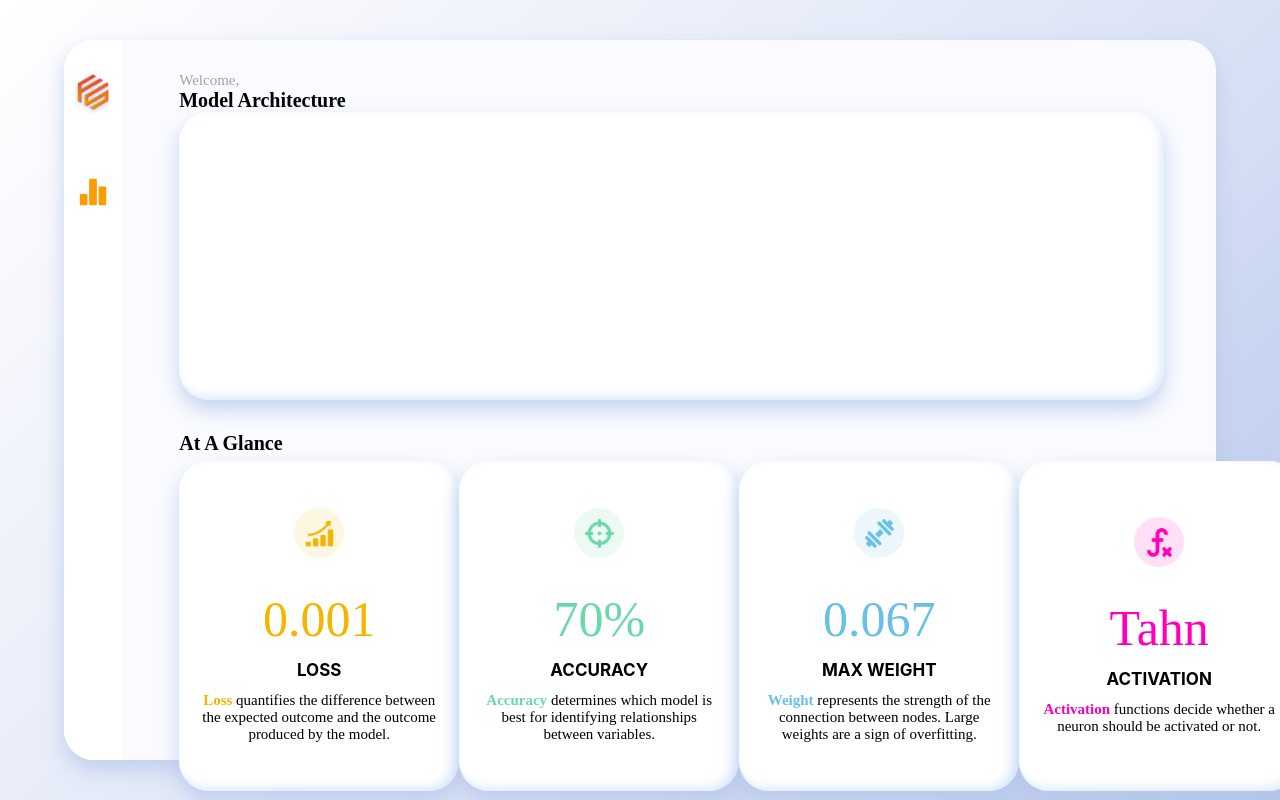
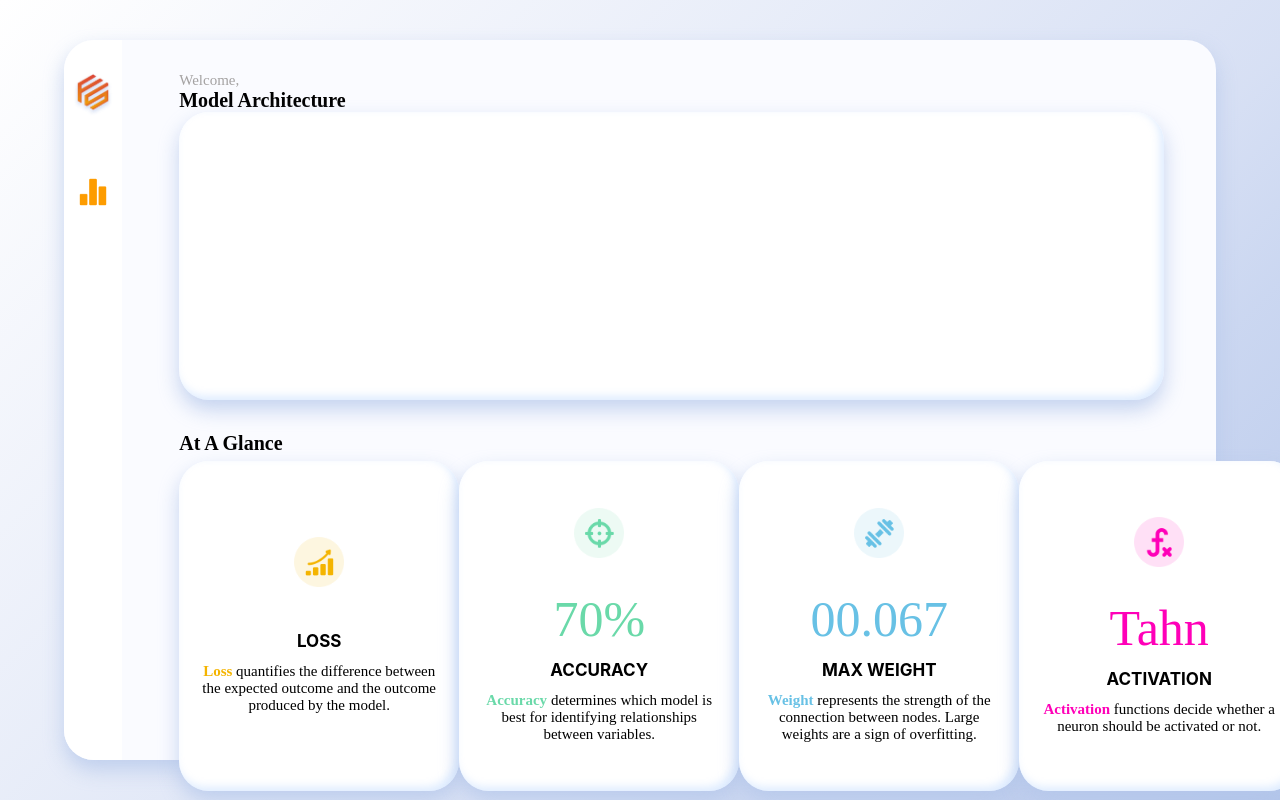
Before and after one commit to oslabs-beta/FlowSpace, a React (Create React App) app: page / in a window 1280 px wide. Built offline with nearby package versions, Linux system fonts and the light colour scheme; no server answers.

Commit message:
Connected loss data to front page

```diff
--- a/client/App.jsx
+++ b/client/App.jsx
@@ -1,4 +1,4 @@
-import React from 'react';
+import React, { useState, useEffect } from 'react';
 import { Link } from 'react-router-dom'
 import './App.scss';
 import HorizontalFlow from './ReactFlowTest.jsx';
@@ -9,11 +9,13 @@ import LogoFS from './assets/Logo.png';
 import socketIO from 'socket.io-client';
 import LossPlot from './LossPlot.jsx';
 import LossBar from './LossBar.jsx';
+import LossAnalytics from './lossAnalytics.jsx';
 
 const socket = socketIO.connect('http://localhost:3333');
 
 
 function App() {
+
   return (
     <div className="App">
       <div className='Dashboard'>
@@ -36,13 +38,7 @@ function App() {
           </div>
           <div className='analytics-overview' style={{ width: "100%", height: "42%", float: "right" }}>
             <div className='analytics-tiles'>
-              <AnalyticsTile info={
-                {
-                  type:'Loss',
-                  value: 0.001,
-                  description: ' quantifies the difference between the expected outcome and the outcome produced by the model.',
-                  color: '#F4B400',
-                  boldName: 'Loss'}}/>
+              <LossAnalytics socket={socket} />
               <AnalyticsTile info={
                 {
                   type:'Accuracy',
@@ -53,7 +49,7 @@ function App() {
               <AnalyticsTile info={
                 {
                   type:'Max Weight',
-                  value: 0.067,
+                  value: '00.067',
                   description: ' represents the strength of the connection between nodes. Large weights are a sign of overfitting.',
                   color: '#68C1E5',
                   boldName: 'Weight'}}/>
--- /dev/null
+++ b/client/lossAnalytics.jsx
@@ -0,0 +1,25 @@
+import React, { useCallback, useState, useEffect } from 'react';
+import AnalyticsTile from './AnalyticsTile.jsx';
+
+const LossAnalytics = (props) => {
+
+  const [ lossData, setLossData ] = useState();
+
+  useEffect(() => {
+    props.socket.on('sentLossData', (lossData) => {
+      setLossData(lossData.loss.toFixed(10).toString().slice(1));
+    });
+  }, []);
+
+    return (
+      <AnalyticsTile info={
+        {
+          type:'Loss',
+          value: lossData,
+          description: ' quantifies the difference between the expected outcome and the outcome produced by the model.',
+          color: '#F4B400',
+          boldName: 'Loss'}}/>
+    );
+};
+
+export default LossAnalytics;
```
